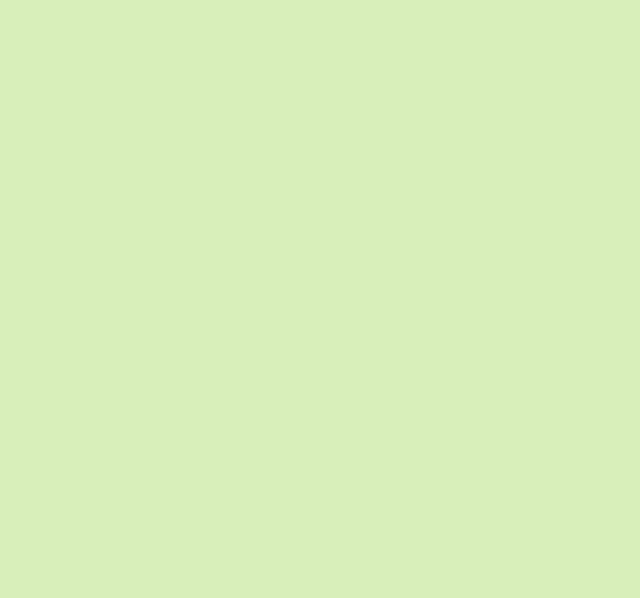
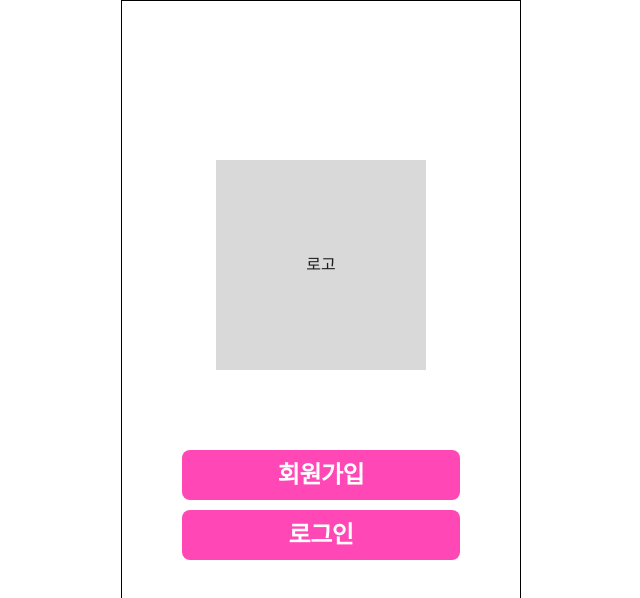
Before and after one commit to ajs3801/co-deep-learning-front, a React (Create React App) app: page / in a window 1280 px wide. Shown: the top 598 px of the page, without its empty margins (319-959 px from the left). Built offline with nearby package versions, Linux system fonts and the light colour scheme.

Commit message:
make landing page

```diff
--- a/src/App.css
+++ /dev/null
@@ -1,38 +0,0 @@
-.App {
-  text-align: center;
-}
-
-.App-logo {
-  height: 40vmin;
-  pointer-events: none;
-}
-
-@media (prefers-reduced-motion: no-preference) {
-  .App-logo {
-    animation: App-logo-spin infinite 20s linear;
-  }
-}
-
-.App-header {
-  background-color: #282c34;
-  min-height: 100vh;
-  display: flex;
-  flex-direction: column;
-  align-items: center;
-  justify-content: center;
-  font-size: calc(10px + 2vmin);
-  color: white;
-}
-
-.App-link {
-  color: #61dafb;
-}
-
-@keyframes App-logo-spin {
-  from {
-    transform: rotate(0deg);
-  }
-  to {
-    transform: rotate(360deg);
-  }
-}
--- a/src/App.js
+++ b/src/App.jsx
@@ -1,13 +1,15 @@
+import { AppContainer } from "./App.styles";
+
 import Router from "./router";
 import { RecoilRoot } from "recoil";
 
 function App() {
   return (
-    <div className="App" style={{ outline: 0 }}>
+    <AppContainer style={{ outline: 0 }}>
       <RecoilRoot>
         <Router />
       </RecoilRoot>
-    </div>
+    </AppContainer>
   );
 }
 
--- /dev/null
+++ b/src/App.styles.jsx
@@ -0,0 +1,10 @@
+import styled from "@emotion/styled";
+
+export const AppContainer = styled.div`
+  max-width: 400px;
+  height: 100vh;
+  border: 1px solid black;
+  margin: auto;
+  display: flex;
+  justify-content: center;
+`;
--- a/src/pages/landing/Landing.components.jsx
+++ b/src/pages/landing/Landing.components.jsx
@@ -1,10 +1,33 @@
 import React from "react";
 
+import {
+  LandingContainer,
+  LandingLogo,
+  LandingButtonContainer,
+  LandingButton,
+} from "./Landing.styles";
+
+import { useNavigate } from "react-router-dom";
+
 const Landing = () => {
+  const navigate = useNavigate();
+
+  const onClickRegister = () => {
+    navigate("/register");
+  };
+
+  const onClickLogin = () => {
+    navigate("/login");
+  };
+
   return (
-    <div>
-
-    </div>
+    <LandingContainer>
+      <LandingLogo>로고</LandingLogo>
+      <LandingButtonContainer>
+        <LandingButton onClick={onClickRegister}>회원가입</LandingButton>
+        <LandingButton onClick={onClickLogin}>로그인</LandingButton>
+      </LandingButtonContainer>
+    </LandingContainer>
   )
 }
 
--- a/src/pages/landing/Landing.styles.jsx
+++ b/src/pages/landing/Landing.styles.jsx
@@ -1 +1,46 @@
-import { styled } from "@mui/material";
+import styled from "@emotion/styled";
+
+export const LandingContainer = styled.div`
+  width: 100%;
+  height: 90%;
+  display: flex;
+  flex-direction: column;
+  justify-content: center;
+`;
+
+export const LandingLogo = styled.div`
+  width: 210px;
+  height: 210px;
+  background-color: #D9D9D9;
+  margin: auto;
+  margin-top: 50px;
+  margin-bottom: 80px;
+  display: flex;
+  justify-content: center;
+  align-items: center;
+`;
+
+export const LandingButtonContainer = styled.div`
+  width: 100%;
+  display: flex;
+  flex-direction: column;
+  gap: 10px;
+  margin-bottom: 50px;
+`;
+
+export const LandingButton = styled.button`
+  width: 70%;
+  height: 50px;
+  border-radius: 8px;
+  background: var(--main, #FF47B5);
+  border: none;
+  margin: auto;
+  margin-bottom: 0px;
+  color: var(--white, #FFF);
+  /* font-family: KoddiUD OnGothic; */
+  font-size: 24px;
+  font-style: normal;
+  font-weight: 700;
+  line-height: 100%; /* 24px */
+  letter-spacing: -0.48px;
+`;
--- a/src/pages/login/Login.components.jsx
+++ b/src/pages/login/Login.components.jsx
@@ -3,7 +3,7 @@ import React from "react";
 const Login = () => {
   return (
     <div>
-
+      로그인
     </div>
   )
 }
--- a/src/pages/register/Register.components.jsx
+++ b/src/pages/register/Register.components.jsx
@@ -3,7 +3,7 @@ import React from "react";
 const Register = () => {
   return (
     <div>
-
+      회원가입
     </div>
   )
 }
--- a/src/utils/theme.js
+++ b/src/utils/theme.js
@@ -8,7 +8,7 @@ export const conTheme = createTheme({
       contrastText: "#303030",
     },
     background: {
-      default: "#D8EFBA",
+      default: "#FFFFFF",
       paper: "#FFF",
     },
   },
```
